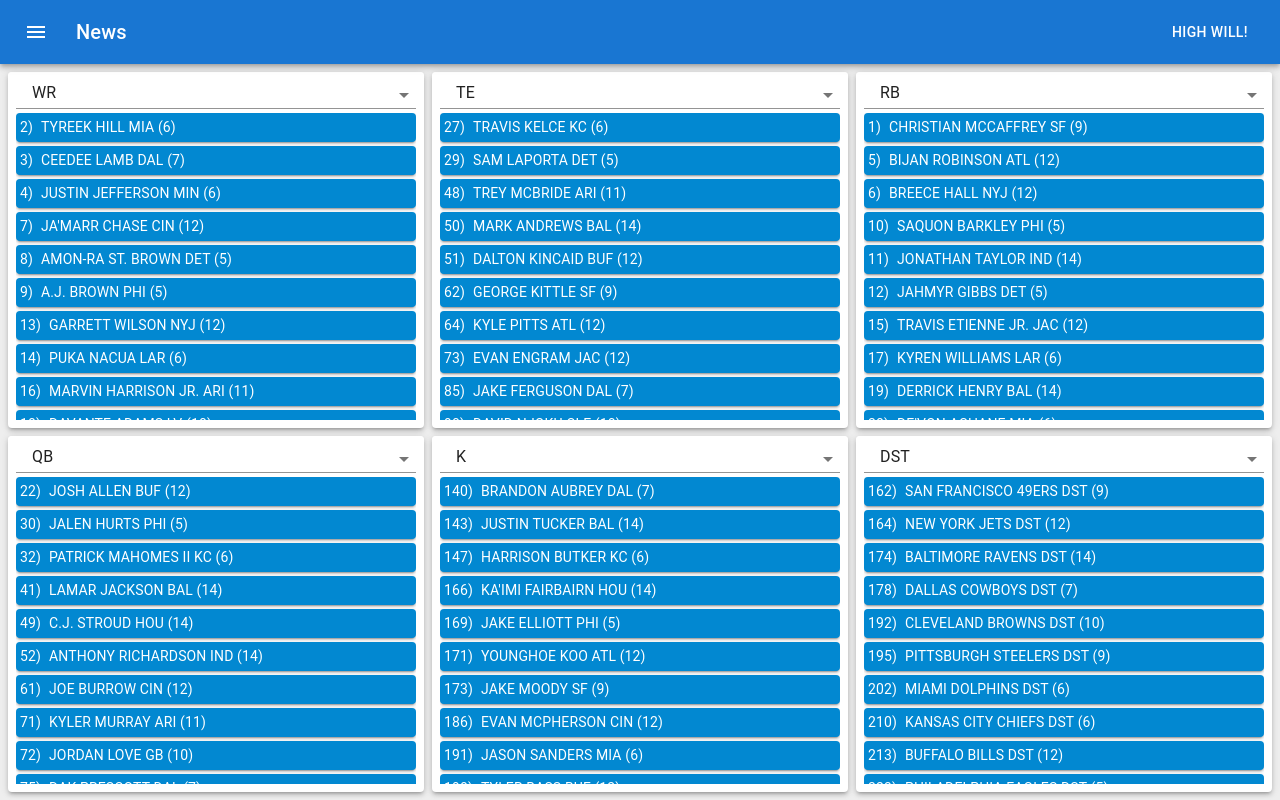
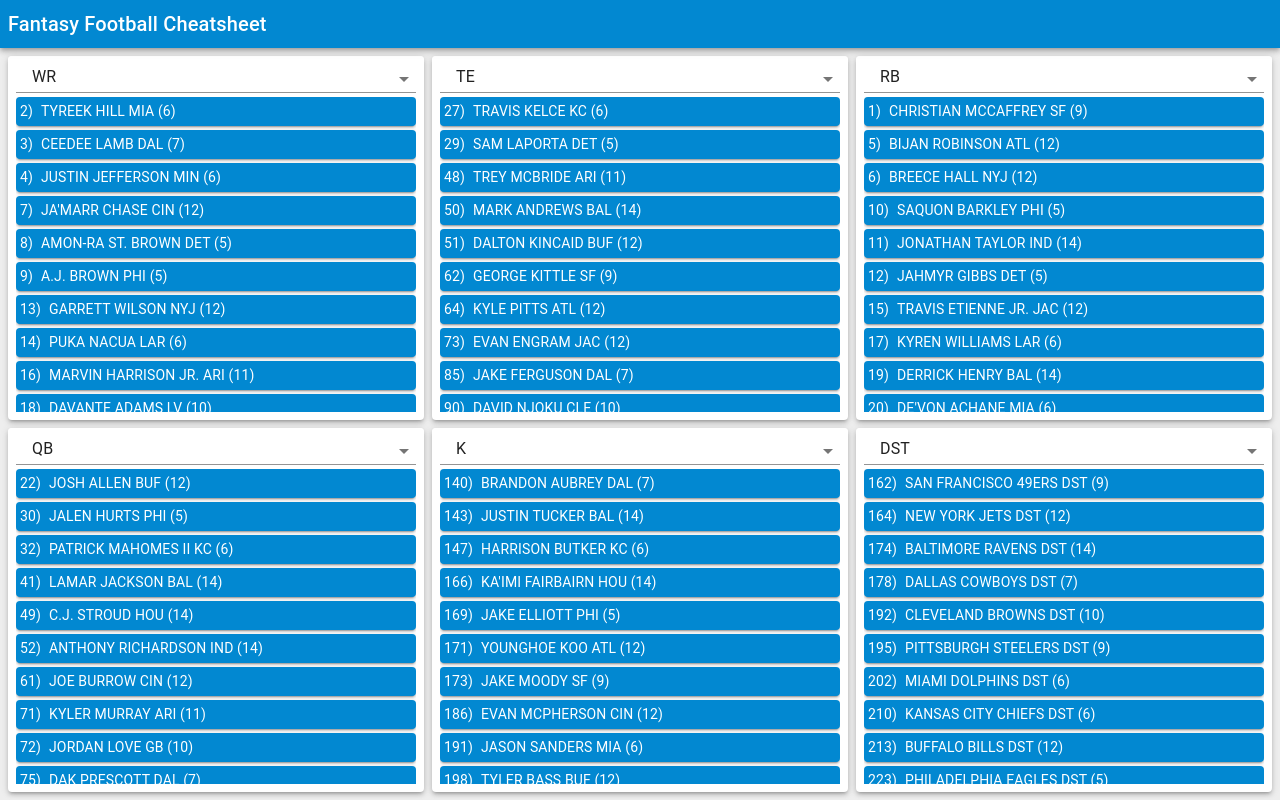
Before and after one commit to dean-matt/fantasy-football-cheatsheet, a React (Vite) app: page / in a window 1280 px wide. Built offline with nearby package versions, Linux system fonts and the light colour scheme.

Commit message:
removes unused components from header

```diff
--- a/src/components/Header.tsx
+++ b/src/components/Header.tsx
@@ -1,22 +1,18 @@
-import { Menu } from '@mui/icons-material'
 import AppBar from '@mui/material/AppBar'
-import Button from '@mui/material/Button'
-import IconButton from '@mui/material/IconButton'
+import Box from '@mui/material/Box'
 import Toolbar from '@mui/material/Toolbar'
 import Typography from '@mui/material/Typography'
 import { memo } from 'react'
 
 const Header = () => {
   return (
-    <AppBar position='static' sx={{ zIndex: 1000 }}>
-      <Toolbar>
-        <IconButton size='large' edge='start' color='inherit' aria-label='menu' sx={{ mr: 2 }}>
-          <Menu />
-        </IconButton>
-        <Typography variant='h6' component='div' sx={{ flexGrow: 1 }}>
-          News
-        </Typography>
-        <Button color='inherit'>High Will!</Button>
+    <AppBar color={'info'} position='static' sx={{ zIndex: 1000 }}>
+      <Toolbar disableGutters variant={'dense'}>
+        <Box flexGrow={1} px={1}>
+          <Typography variant='h6' component='div'>
+            Fantasy Football Cheatsheet
+          </Typography>
+        </Box>
       </Toolbar>
     </AppBar>
   )
```
